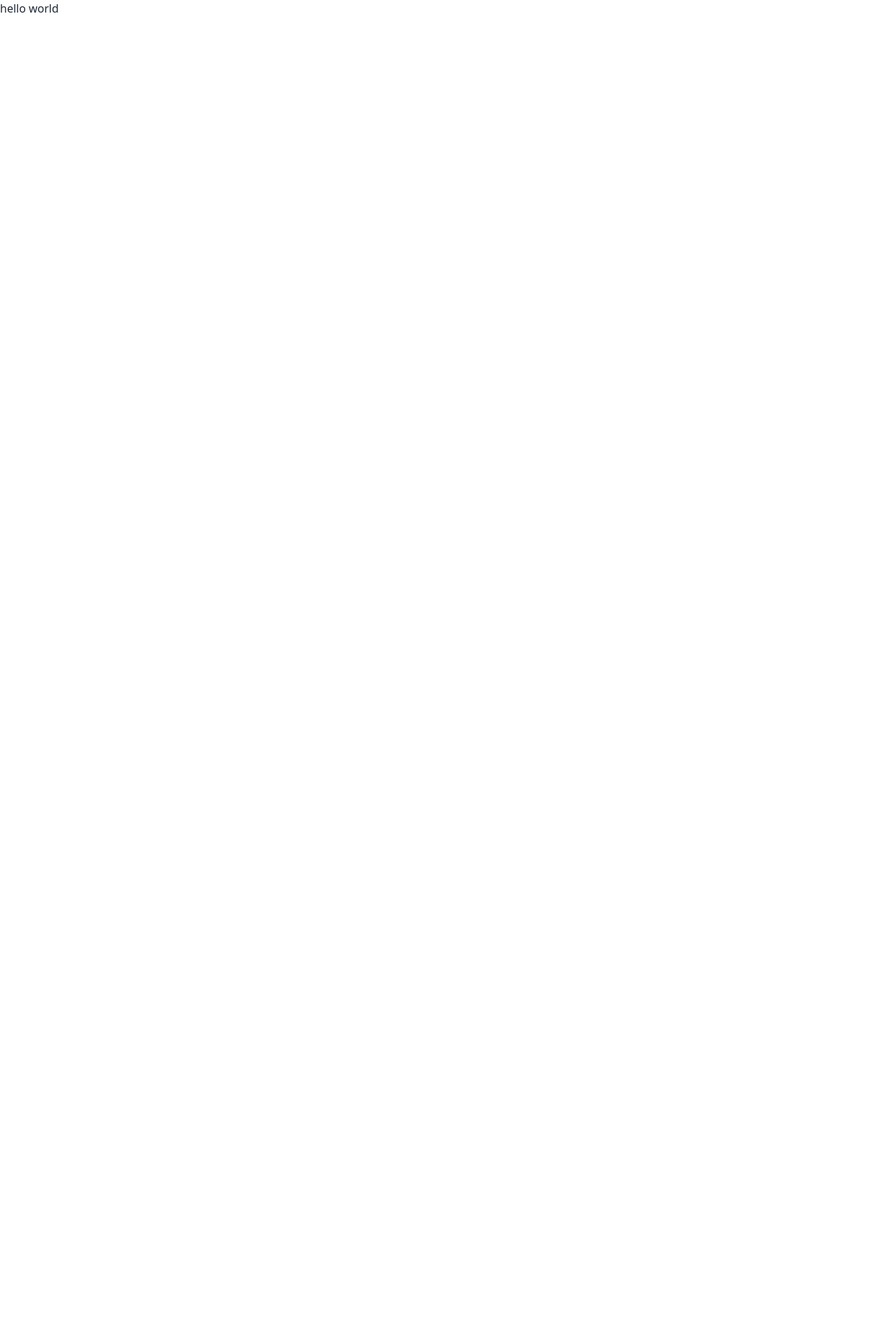
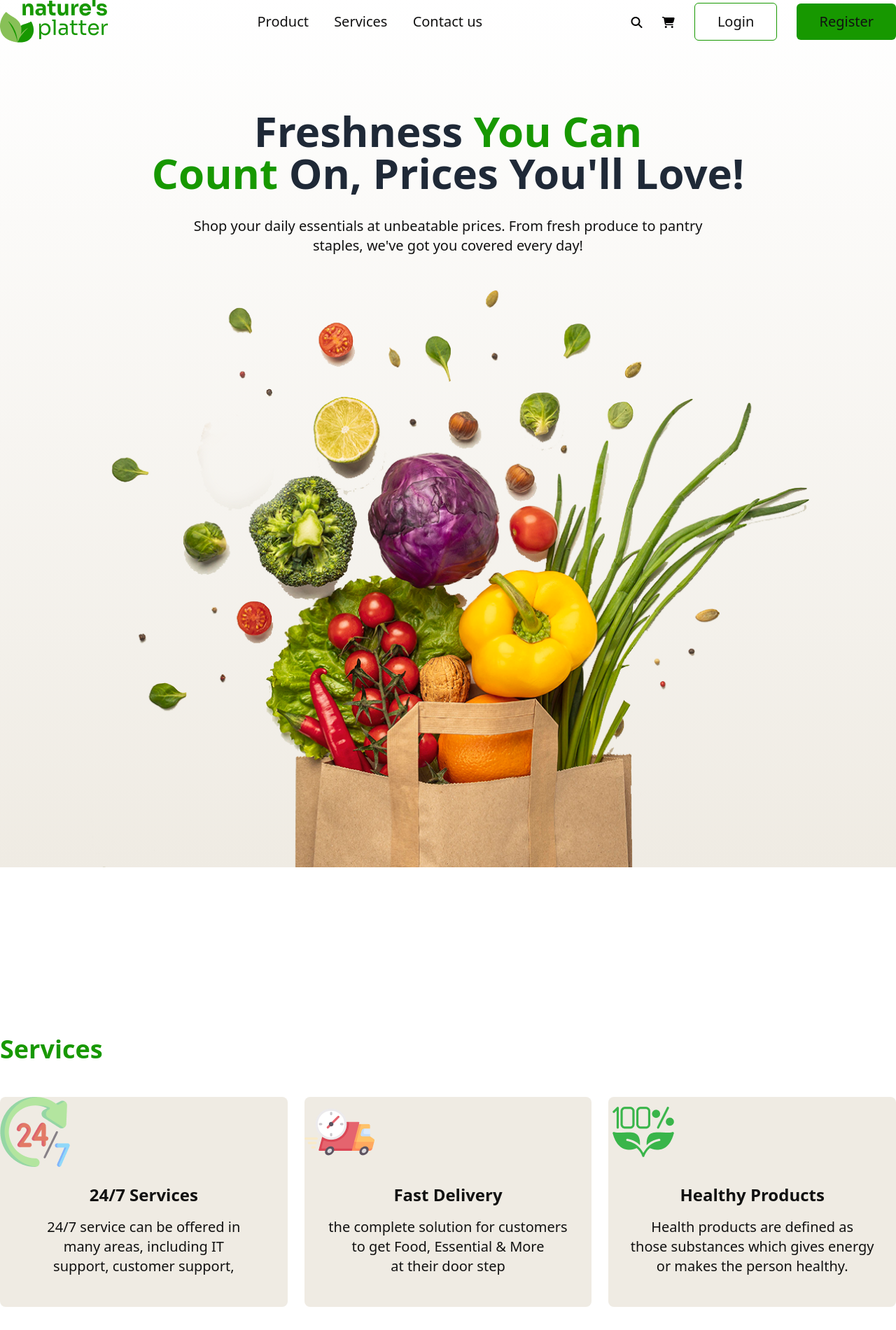
Before and after one commit to kabir542547301148/assignment-03, a plain HTML site: page index.html in a window 1280 px wide. Shown: the whole page at 70% size. Before the commit the page ends 800 px from the top, so only its background shows below. Drawn offline with nearby package versions, Linux system fonts and the light colour scheme.

Commit message:
added code

```diff
--- a/index.html
+++ b/index.html
@@ -24,6 +24,85 @@
 
 </head>
 <body class=".font-sora">
-    <h1>hello world</h1>
+    <header class="container mx-auto bg-gradient-to-b from-[#FFFFFF]  to-[#EFEBE3]">
+      <!-- navvar started -->
+      <nav class="flex justify-between items-center">
+
+        <div class="">
+          <img src="c2-assets/logo-header.png" alt="">
+        </div>
+        <div class="">
+         <ul class="space-x-8">
+          <a class="text-xl text-[#111111] font-normal">Product</a>
+          <a class="text-xl text-[#111111] font-normal">Services</a>
+          <a class="text-xl text-[#111111] font-normal">Contact us</a>
+         </ul>
+        </div>
+
+        <div class="space-x-6">
+          <i class="fa-solid fa-magnifying-glass text-[#000000]"></i>
+          <i class="fa-solid fa-cart-shopping text-[#000000]"></i>
+          <button class="text-xl text-[#111111] font-normal px-8 py-3 rounded-md border border-[#179800] bg-white">Login</button>
+          <button class="text-xl text-[#111111] font-normal px-8 py-3 rounded-md bg-[#179800]">Register</button>
+        </div>
+
+
+      </nav>
+      <!-- for only small devices view -->
+       <div class="flex justify-between items-center lg:hidden md:hidden">
+        <div>
+          <img src="c2-assets/logo-nav.png" alt="">
+
+        </div>
+        <div>
+          <i class="fa-solid fa-bars text-[#39B54A]"></i>
+
+        </div>
+       </div>
+
+      <!--banner section started  -->
+      <div class="text-center my-24">
+        <div>
+          <h1 class="text-6xl font-semibold ">Freshness <span class="text-[#179800]">You Can<br>Count</span> On, Prices You'll Love!</h1>
+          <p class="text-xl text-[#111111] font-normal pt-8">Shop your daily essentials at unbeatable prices. From fresh produce to pantry<br> staples, we've got you covered every day!</p>
+
+
+
+        </div>
+        <div class="flex justify-center">
+          <img src="c2-assets/hero-vegetables.png" alt="" class="pt-9">
+
+        </div>
+
+      </div>
+
+    </header>
+    <main>
+      <section class="container mx-auto my-60">
+        <h2 class="text-4xl text-[#179800] font-semibold my-35 text-left pb-12">Services</h2>
+        <div class="grid grid-cols-1 md:grid-cols-2 lg:grid-cols-3 gap-6 ">
+          <div class="bg-[#EFEBE3] text-center rounded-lg">
+              <img src="c2-assets/service.png" alt="">
+            <h3 class="text-2xl text-[#111111] font-semibold pt-6 pb-4">24/7 Services</h3>
+            <p class="text-xl text-[#111111] font-light pb-11">24/7 service can be offered in<br> many areas, including IT<br> support, customer support,</p>
+          </div>
+          <div class="bg-[#EFEBE3] text-center rounded-lg">
+            <img src="c2-assets/delivery.png" alt="">
+            <h3 class="text-2xl text-[#111111] font-semibold pt-6 pb-4">Fast Delivery</h3>
+            <p class="text-xl text-[#111111] font-light pb-11">the complete solution for customers<br>to get Food, Essential & More<br> at their door step</p>
+          </div>
+          <div class="bg-[#EFEBE3] text-center rounded-lg">
+            <img src="c2-assets/healthy.png" alt="">
+            <h3 class="text-2xl text-[#111111] font-semibold pt-6 pb-4">Healthy Products </h3>
+            <p class="text-xl text-[#111111] font-light pb-11">Health products are defined as<br> those substances which gives energy<br> or makes the person healthy.</p>
+          </div>
+        </div>
+
+      </section>
+
+    </main>
+    <footer>
+
+    </footer>
 </body>
 </html>
```
Also changed, not shown: tailwind.config.js (added, +8 -0 lines), c2-assets/logo-nav.png (added).
